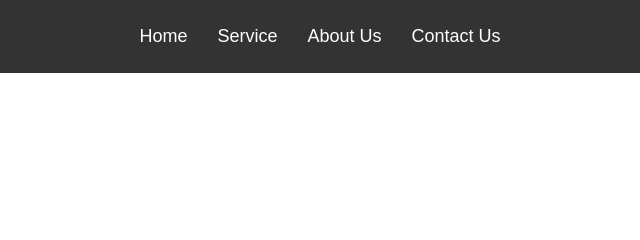
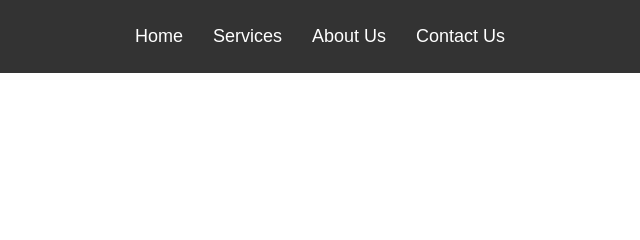
Before and after one commit to WeekSix/Vercel_Demo, a plain HTML site: page index.html in a window 1280 px wide. Shown: the top 240 px of the page, 340-980 px from the left. Drawn offline with Linux system fonts and the light colour scheme.

Commit message:
Update index.html

```diff
--- a/index.html
+++ b/index.html
@@ -3,7 +3,7 @@
   <head>
     <meta charset="utf-8" />
     <meta name="viewport" content="width=device-width, initial-scale=1" />
-    <title>My Website</title>
+    <title>OKPC</title>
     <link rel="stylesheet" href="styles.css">
   </head>
 
@@ -13,7 +13,7 @@
         <nav>
           <ul>
             <li><a href="index.html">Home</a></li>
-            <li><a href="home.html">Service</a></li>
+            <li><a href="home.html">Services</a></li>
             <li><a href="home.html">About Us</a></li>
             <li><a href="home.html">Contact Us</a></li>
           </ul>
```
